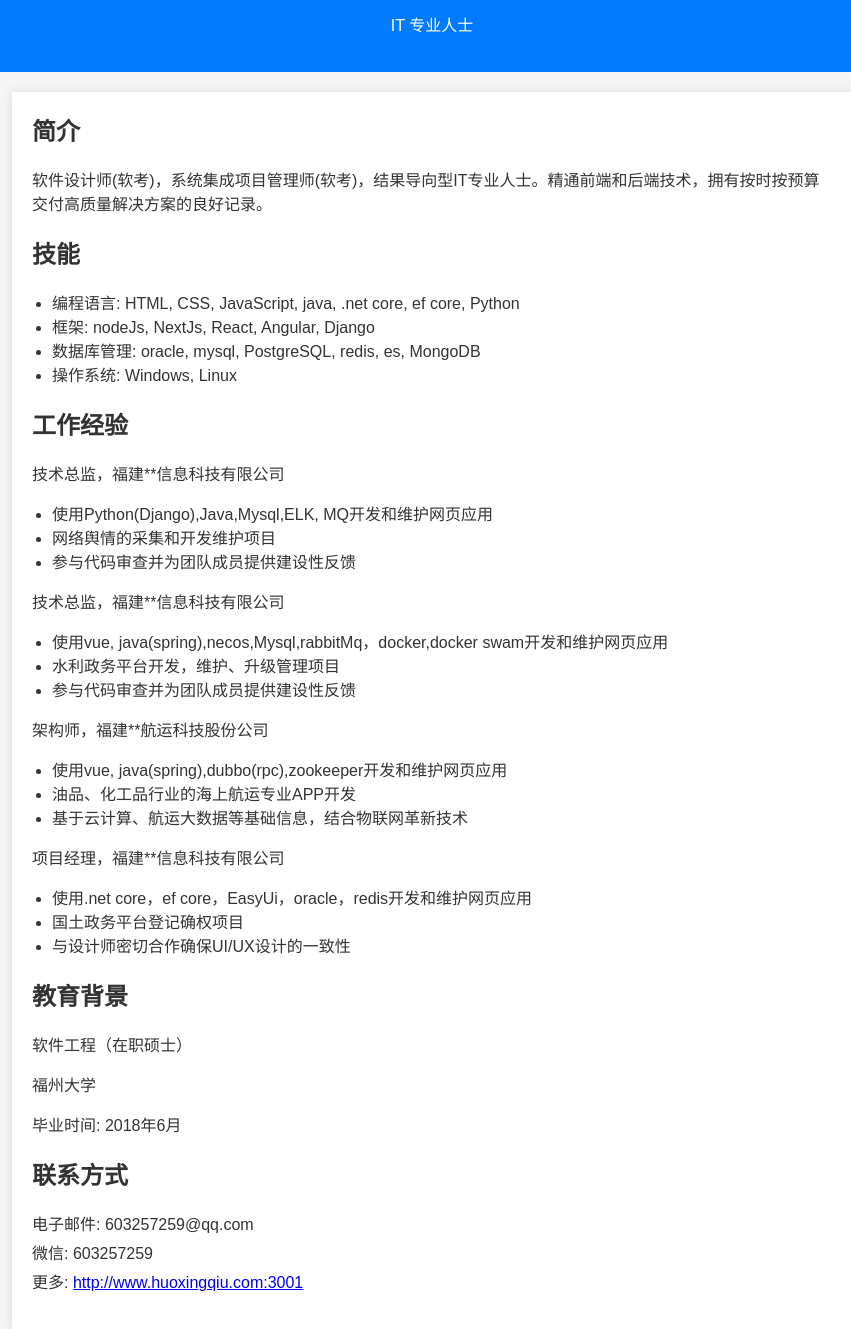
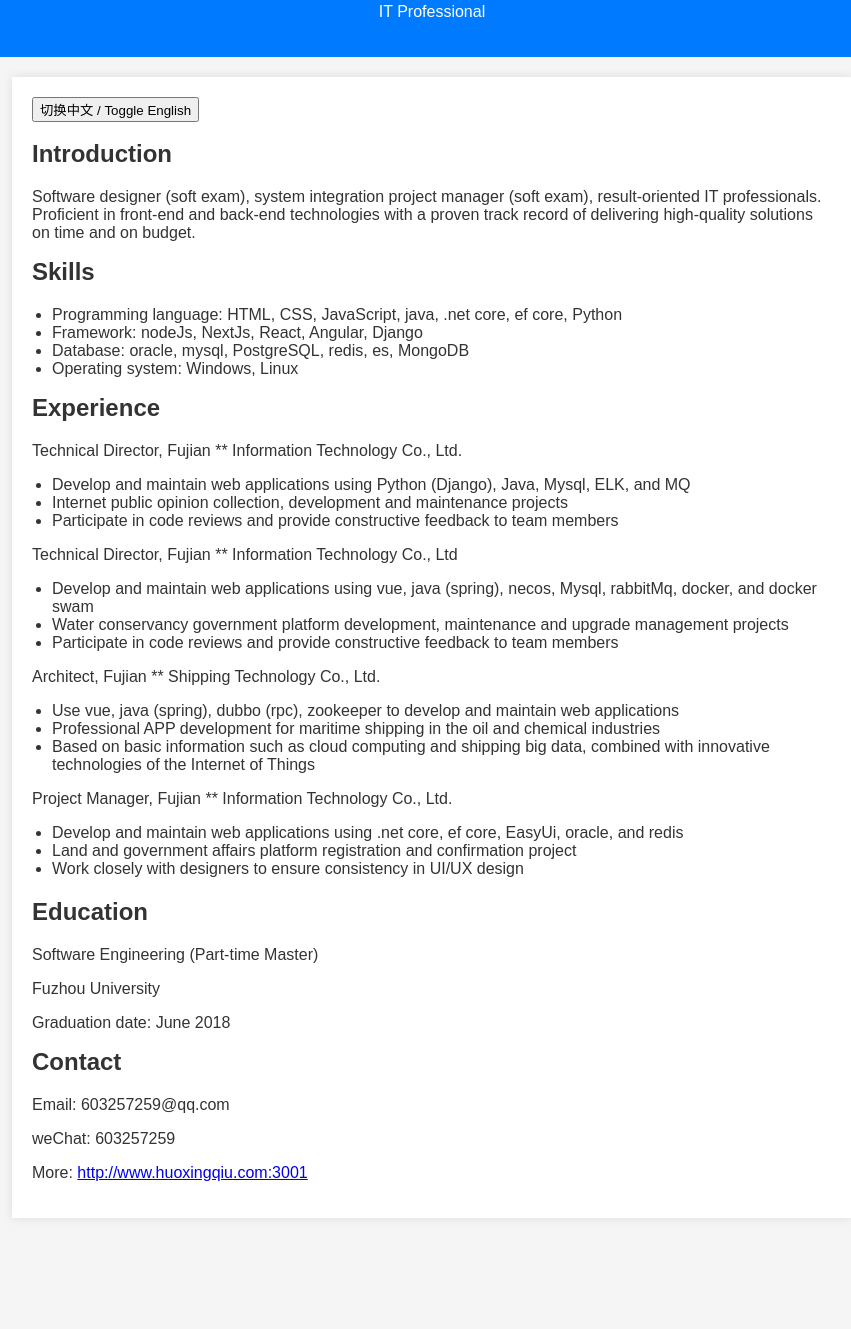
Before and after one commit to dalo915/IT, a plain HTML site: page index.html in a window 1280 px wide. Shown: the part 91-1420 px from the top of the page, without its empty margins (208-1059 px from the left). After the commit the page ends 1329 px from the top, so only its background shows below. Drawn offline with Linux system fonts and the light colour scheme.

Commit message:
Update index.html

```diff
--- a/index.html
+++ b/index.html
@@ -1,10 +1,10 @@
 <!DOCTYPE html>
-<html lang="zh-CN">
+<html lang="en">
 <head>
     <meta charset="UTF-8">
     <meta name="viewport" content="width=device-width, initial-scale=1.0">
-    <title>阳光 - IT 简历</title>
-    <style>
+    <title>Resume</title>
+   <style>
         body {
             font-family: Arial, sans-serif;
             margin: 0;
@@ -44,65 +44,80 @@
             margin: 5px 0;
         }
     </style>
+    <script>
+        function toggleLanguage() {
+            var elements = document.querySelectorAll('[data-en], [data-zh]');
+            elements.forEach(function(element) {
+                var enText = element.getAttribute('data-en');
+                var zhText = element.getAttribute('data-zh');
+                if (element.textContent === enText) {
+                    element.textContent = zhText;
+                } else {
+                    element.textContent = enText;
+                }
+            });
+        }
+    </script>
 </head>
 <body>
     <header>
-        <h1>陈先生</h1>
-        <p>IT 专业人士</p>
+        <h1 data-en="Chen" data-zh="陈先生">Chen</h1>
+        <p data-en="IT Professional" data-zh="IT 专业人士">IT Professional</p>
     </header>
     <div class="container">
-        <section>
-            <h2>简介</h2>
-            <p>软件设计师(软考)，系统集成项目管理师(软考)，结果导向型IT专业人士。精通前端和后端技术，拥有按时按预算交付高质量解决方案的良好记录。</p>
-        </section>
-        <section>
-            <h2>技能</h2>
+        <button class="toggle-btn" onclick="toggleLanguage()">切换中文 / Toggle English</button>
+		</br></br>
+          <h2 data-en="Introduction" data-zh="简介">Introduction</h2>
+        <p data-en="Software designer (soft exam), system integration project manager (soft exam), result-oriented IT professionals. Proficient in front-end and back-end technologies with a proven track record of delivering high-quality solutions on time and on budget." data-zh="软件设计师（软考），系统集成项目管理师（软考），结果导向型IT专业人士。精通前端和后端技术，拥有按时按预算交付高质量解决方案的良好记录。">Software designer (soft exam), system integration project manager (soft exam), result-oriented IT professionals. Proficient in front-end and back-end technologies with a proven track record of delivering high-quality solutions on time and on budget.</p>
+
+    <h2 data-en="Skills" data-zh="技能">Skills</h2>
+        <ul>
+            <li data-en="Programming language: HTML, CSS, JavaScript, java, .net core, ef core, Python" data-zh="编程语言: HTML, CSS, JavaScript, java, .net core, ef core, Python">Programming language: HTML, CSS, JavaScript, java, .net core, ef core, Python</li>
+            <li data-en="Framework: nodeJs, NextJs, React, Angular, Django" data-zh="框架: nodeJs, NextJs, React, Angular, Django">Framework: nodeJs, NextJs, React, Angular, Django</li>
+            <li data-en="Database: oracle, mysql, PostgreSQL, redis, es, MongoDB" data-zh="数据库: oracle, mysql, PostgreSQL, redis, es, MongoDB">Database: oracle, mysql, PostgreSQL, redis, es, MongoDB</li>
+            <li data-en="Operating system: Windows, Linux" data-zh="操作系统: Windows, Linux">Operating system: Windows, Linux</li>
+        </ul>
+
+               <section>
+            <h2 data-en="Experience" data-zh="工作经验">Experience</h2>
+            <p data-en="Technical Director, Fujian ** Information Technology Co., Ltd." data-zh="技术总监，福建**信息科技有限公司">Technical Director, Fujian ** Information Technology Co., Ltd.</p>
             <ul>
-                <li>编程语言: HTML, CSS, JavaScript, java, .net core, ef core, Python</li>
-                <li>框架: nodeJs, NextJs, React, Angular, Django</li>
-                <li>数据库管理: oracle, mysql, PostgreSQL, redis, es, MongoDB</li>
-                <li>操作系统: Windows, Linux</li>
+                <li data-en="Develop and maintain web applications using Python (Django), Java, Mysql, ELK, and MQ" data-zh="使用Python(Django),Java,Mysql,ELK, MQ开发和维护网页应用">Develop and maintain web applications using Python (Django), Java, Mysql, ELK, and MQ</li>
+                <li data-en="Internet public opinion collection, development and maintenance projects" data-zh="网络舆情的采集和开发维护项目">Internet public opinion collection, development and maintenance projects</li>
+                <li data-en="Participate in code reviews and provide constructive feedback to team members" data-zh="参与代码审查并为团队成员提供建设性反馈">Participate in code reviews and provide constructive feedback to team members</li>
+            </ul>
+			<p data-en="Technical Director, Fujian ** Information Technology Co., Ltd" data-zh="技术总监，福建**信息科技有限公司">Technical Director, Fujian ** Information Technology Co., Ltd</p>
+            <ul>
+                <li data-en="Develop and maintain web applications using vue, java (spring), necos, Mysql, rabbitMq, docker, and docker swam" data-zh="使用vue, java(spring),necos,Mysql,rabbitMq，docker,docker swam开发和维护网页应用">Develop and maintain web applications using vue, java (spring), necos, Mysql, rabbitMq, docker, and docker swam</li>
+                <li data-en="Water conservancy government platform development, maintenance and upgrade management projects" data-zh="水利政务平台开发，维护、升级管理项目">Water conservancy government platform development, maintenance and upgrade management projects</li>
+                <li data-en="Participate in code reviews and provide constructive feedback to team members" data-zh="参与代码审查并为团队成员提供建设性反馈">Participate in code reviews and provide constructive feedback to team members</li>
+            </ul>
+            <p data-en="Architect, Fujian ** Shipping Technology Co., Ltd." data-zh="架构师，福建**航运科技股份公司">Architect, Fujian ** Shipping Technology Co., Ltd.</p>
+            <ul>
+                <li data-en="Use vue, java (spring), dubbo (rpc), zookeeper to develop and maintain web applications" data-zh="使用vue, java(spring),dubbo(rpc),zookeeper开发和维护网页应用">Use vue, java (spring), dubbo (rpc), zookeeper to develop and maintain web applications</li>
+                <li data-en="Professional APP development for maritime shipping in the oil and chemical industries" data-zh="油品、化工品行业的海上航运专业APP开发">Professional APP development for maritime shipping in the oil and chemical industries</li>
+                <li data-en="Based on basic information such as cloud computing and shipping big data, combined with innovative technologies of the Internet of Things" data-zh="基于云计算、航运大数据等基础信息，结合物联网革新技术">Based on basic information such as cloud computing and shipping big data, combined with innovative technologies of the Internet of Things</li>
+            </ul>
+			<p data-en="Project Manager, Fujian ** Information Technology Co., Ltd." data-zh="项⽬经理，福建**信息科技有限公司">Project Manager, Fujian ** Information Technology Co., Ltd.</p>
+            <ul>
+                <li data-en="Develop and maintain web applications using .net core, ef core, EasyUi, oracle, and redis" data-zh="使用.net core，ef core，EasyUi，oracle，redis开发和维护网页应用">Develop and maintain web applications using .net core, ef core, EasyUi, oracle, and redis</li>
+                <li data-en="Land and government affairs platform registration and confirmation project" data-zh="国土政务平台登记确权项目">Land and government affairs platform registration and confirmation project</li>
+                <li data-en="Work closely with designers to ensure consistency in UI/UX design" data-zh="与设计师密切合作确保UI/UX设计的一致性">Work closely with designers to ensure consistency in UI/UX design</li>
             </ul>
         </section>
-        <section>
-            <h2>工作经验</h2>
-            <p>技术总监，福建**信息科技有限公司</p>
-            <ul>
-                <li>使用Python(Django),Java,Mysql,ELK, MQ开发和维护网页应用</li>
-                <li>网络舆情的采集和开发维护项目</li>
-                <li>参与代码审查并为团队成员提供建设性反馈</li>
-            </ul>
-			<p>技术总监，福建**信息科技有限公司</p>
-            <ul>
-                <li>使用vue, java(spring),necos,Mysql,rabbitMq，docker,docker swam开发和维护网页应用</li>
-                <li>水利政务平台开发，维护、升级管理项目</li>
-                <li>参与代码审查并为团队成员提供建设性反馈</li>
-            </ul>
-            <p>架构师，福建**航运科技股份公司</p>
-            <ul>
-                <li>使用vue, java(spring),dubbo(rpc),zookeeper开发和维护网页应用</li>
-                <li>油品、化工品行业的海上航运专业APP开发</li>
-                <li>基于云计算、航运大数据等基础信息，结合物联网革新技术</li>
-            </ul>
-			<p>项⽬经理，福建**信息科技有限公司</p>
-            <ul>
-                <li>使用.net core，ef core，EasyUi，oracle，redis开发和维护网页应用</li>
-                <li>国土政务平台登记确权项目</li>
-                <li>与设计师密切合作确保UI/UX设计的一致性</li>
-            </ul>
-        </section>
-        <section>
-            <h2>教育背景</h2>
-            <p>软件工程（在职硕士）</p>
-            <p>福州大学</p>
-            <p>毕业时间: 2018年6月</p>
-        </section>
-        <section class="contact-info">
-            <h2>联系方式</h2>
-            <p>电子邮件: 603257259@qq.com</p>
-            <p>微信: 603257259</p>
-            <p>更多: <a href="http://www.huoxingqiu.com:3001">http://www.huoxingqiu.com:3001</a></p>
-        </section>
+
+
+
+
+		<h2 data-en="Education" data-zh="教育">Education</h2>
+        <p data-en="Software Engineering (Part-time Master)" data-zh="软件工程（在职硕士）">Software Engineering (Part-time Master)</p>
+		<p data-en="Fuzhou University" data-zh="福州大学">Fuzhou University</p>
+		<p data-en="Graduation date: June 2018" data-zh="毕业时间: 2018年6月">Graduation date: June 2018</p>
+
+		<h2 data-en="Contact" data-zh="联系">Contact</h2>
+        <p data-en="Email: 603257259@qq.com" data-zh="电子邮件: 603257259@qq.com">Email: 603257259@qq.com</p>
+        <p data-en="weChat: 603257259" data-zh="微信: 603257259">weChat: 603257259</p>
+		<p data-en="More: http://www.huoxingqiu.com:3001" data-zh="更多：http://www.huoxingqiu.com:3001">More: <a href="http://www.huoxingqiu.com:3001">http://www.huoxingqiu.com:3001</a></p>
     </div>
 </body>
 </html>
```
